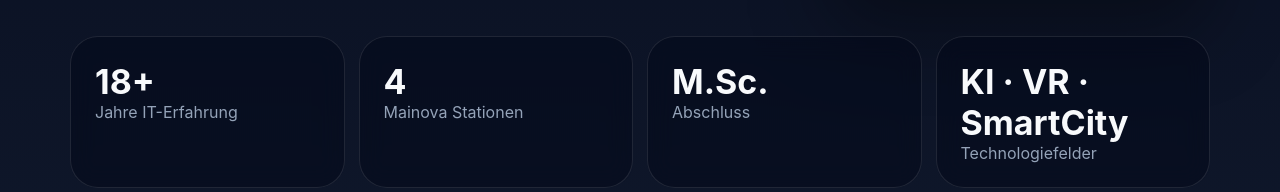
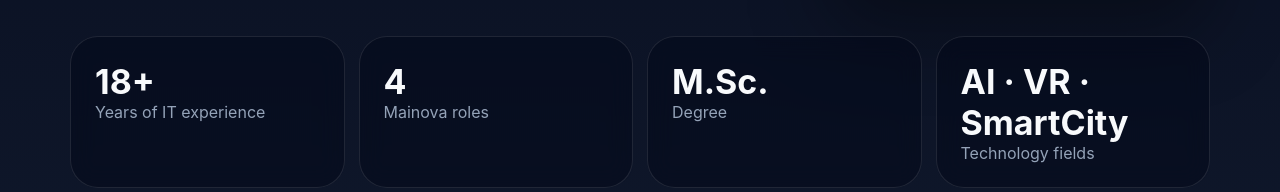
Before and after one commit to myMartek/marcel-wlotzka-cv, a React (Vite) app: page / in a window 1280 px wide. Shown: the part 905-1097 px from the top of the page. Built offline with nearby package versions, Linux system fonts and the light colour scheme.

Commit message:
Translate hero stats

```diff
--- a/src/main.jsx
+++ b/src/main.jsx
@@ -41,6 +41,7 @@ data.en = {
   ...data.de,
   nav: { profile: 'Profile', experience: 'Experience', education: 'Education', skills: 'Skills', contact: 'Contact' },
   hero: { ...data.de.hero, degree: 'M.Sc. Computer Science', role: 'Head of IT Strategy and Architecture Team', location: 'Lautertal, Germany', born: 'Born on August 9, 1989 in Goch, Germany', maritalStatus: 'Married, 2 children', tagline: 'IT strategy, architecture and innovation with hands-on depth: from smart-city platforms to AI, automation and scalable digital solutions.', highlights: ['Disciplinary and functional leadership', 'IT strategy & architecture', 'SmartCity platform awarded with the VKU Innovation Award 2023', 'Software development, app development and cloud-adjacent architectures'] },
+  stats: [{ label: 'Years of IT experience', value: '18+' }, { label: 'Mainova roles', value: '4' }, { label: 'Degree', value: 'M.Sc.' }, { label: 'Technology fields', value: 'AI · VR · SmartCity' }],
   sections: { profileEyebrow: 'Profile', profileTitle: 'Profile', profileText: 'I combine technical depth with a strategic perspective. My focus is on making emerging technologies usable in an enterprise context, shaping sustainable architecture decisions and enabling teams to implement digital solutions.', experienceEyebrow: 'Career', experienceTitle: 'Professional Experience', educationEyebrow: 'Education', educationTitle: 'Education', skillsEyebrow: 'Technologies', skillsTitle: 'Skills & Technologies', languagesTitle: 'Languages', hobbiesTitle: 'Hobbies', searchPlaceholder: 'Search roles, technologies or topics …', contactEyebrow: 'Contact', contactTitle: 'Contact & Downloads', contactText: 'Feel free to get in touch by email or LinkedIn. The CV is available as a PDF matching the selected language.' },
   filters: { all: 'All', leadership: 'Leadership', architecture: 'Architecture', development: 'Development', innovation: 'Innovation' },
   pdf: { de: 'Lebenslauf herunterladen', en: 'Download CV' },
```
